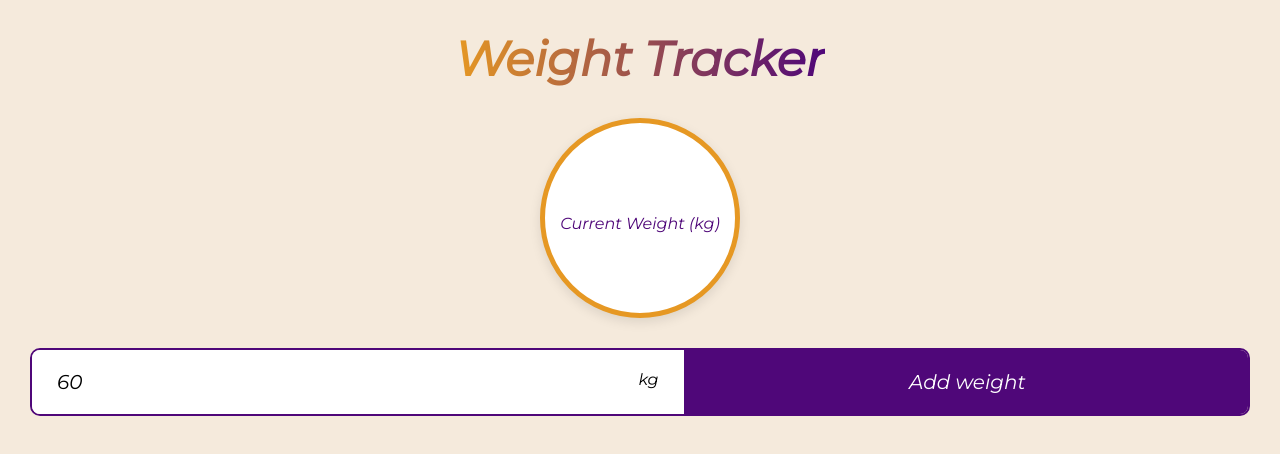
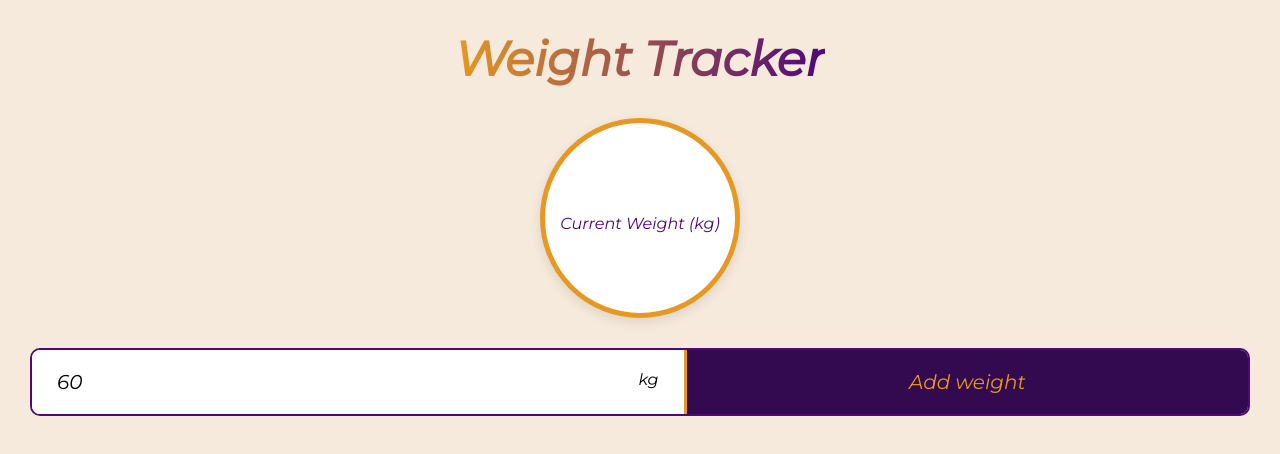
Before and after one commit to Lu-Smith/weight_tracker_vue, a Vue app: page / in a window 1280 px wide. In both pictures the pointer is over the input "Add weight". Shown: the top 454 px of the page. Built offline with nearby package versions, Linux system fonts and the light colour scheme.

Commit message:
Updated App.vue

```diff
--- a/src/App.vue
+++ b/src/App.vue
@@ -155,7 +155,13 @@ form input[type="submit"] {
  padding: 10px 15px;
  color:white;
  transition: all 200ms linear;
- border-left: 3px solid transparent;
+ border-left: 3px solid #4f0779;
+}
+
+form input[type="submit"]:hover {
+ background-color: #330950;
+ color:#e69823;
+ border-left: 3px solid #e69823;
 }
 
 form span {
@@ -166,6 +172,8 @@ form span {
 
 
 
+
+
 .canvas-box {
   margin: 20px 0;
   background-color: rgb(248, 248, 241) ;
```
